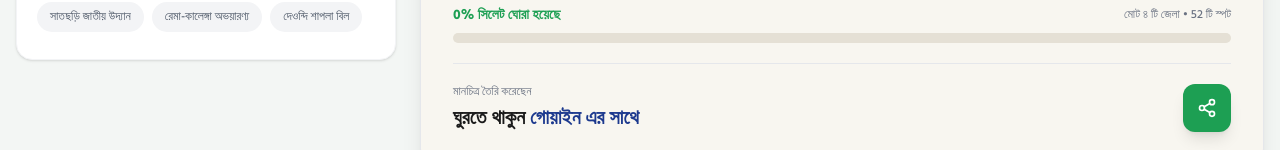
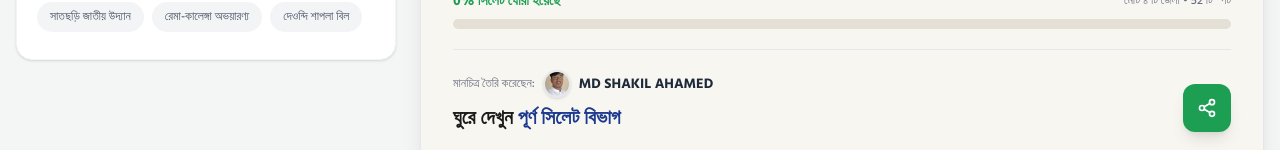
Before and after one commit to shakilcstdev/sylhet-travel-map, a Next.js app: page / in a window 1280 px wide. Shown: the part 802-952 px from the top of the page. Built offline with nearby package versions, Linux system fonts and the light colour scheme; no server answers.

Commit message:
Added profile picture and updated footer text

```diff
--- a/components/TravelMap.tsx
+++ b/components/TravelMap.tsx
@@ -2,10 +2,22 @@
 
 import React, { useState, useRef, useMemo, useEffect } from "react";
 import { spotsData, sylhetDistricts } from "@/data/spots";
-import { Upload, Download, Search, Share2, Globe, User } from "lucide-react";
+import {
+  Upload,
+  Download,
+  Search,
+  Share2,
+  Globe,
+  User,
+} from "lucide-react";
 import { toPng } from "html-to-image";
 import jsPDF from "jspdf";
-import { ComposableMap, Geographies, Geography, Marker } from "react-simple-maps";
+import {
+  ComposableMap,
+  Geographies,
+  Geography,
+  Marker,
+} from "react-simple-maps";
 import { geoCentroid } from "d3-geo";
 
 const geoUrls = [
@@ -435,7 +447,6 @@ export default function TravelMap() {
 
                           return (
                             <React.Fragment key={geo.rsmKey}>
-                              {/* 🌟 জেলার ব্যাকগ্রাউন্ড সবসময় ধূসর থাকবে 🌟 */}
                               <Geography
                                 geography={geo}
                                 fill="#E5E0D5"
@@ -448,19 +459,18 @@ export default function TravelMap() {
                                 } as any}
                               />
 
-                              {/* 🌟 জেলার নাম সবসময় দেখা যাবে 🌟 */}
                               <Marker coordinates={[x, y]}>
                                 <text
                                   textAnchor="middle"
                                   y={0}
                                   style={{
                                     fontFamily: "inherit",
-                                    fill: "#173D2B", // গাঢ় সবুজ লেখা
+                                    fill: "#173D2B",
                                     fontSize: "18px",
                                     fontWeight: "900",
                                     paintOrder: "stroke",
                                   }}
-                                  stroke="#FFFFFF" // সাদা আউটলাইন
+                                  stroke="#FFFFFF"
                                   strokeWidth={3}
                                   className="pointer-events-none drop-shadow-sm"
                                 >
@@ -473,7 +483,6 @@ export default function TravelMap() {
                     }
                   </Geographies>
 
-                  {/* 🌟 ৫২টি স্পট (সিলেক্ট করলে শুধুমাত্র সেই স্পটটি সবুজ হবে) 🌟 */}
                   {spotsData.map((spot) => {
                     const isSelected = visitedSpots.includes(spot.id);
 
@@ -486,7 +495,6 @@ export default function TravelMap() {
                           className="cursor-pointer group"
                           onClick={() => toggleVisited(spot.id)}
                         >
-                          {/* ডট (সিলেক্ট না করলে লাল, করলে থিমের রঙ) */}
                           <circle
                             r={isSelected ? 4.5 : 2.5}
                             fill={isSelected ? activeTheme.color : "#D32F2F"}
@@ -495,7 +503,6 @@ export default function TravelMap() {
                             className="transition-all duration-200 group-hover:r-5"
                           />
 
-                          {/* সিলেক্ট করলে নামের পেছনে ব্যাকগ্রাউন্ড (পিল) এবং লেখা আসবে */}
                           {isSelected && (
                             <g transform="translate(0, -12)">
                               <rect
@@ -548,14 +555,24 @@ export default function TravelMap() {
                 />
               </div>
 
+              {/* 🌟 এখানে ছবির সাইজ বড় করা হয়েছে (w-7 h-7) এবং বর্ডার যুক্ত করা হয়েছে 🌟 */}
               <div className="flex justify-between items-end border-t border-gray-200 pt-5">
                 <div>
-                  <p className="text-xs text-gray-500 mb-1">
-                    মানচিত্র তৈরি করেছেন
-                  </p>
+                  <div className="flex items-center gap-2 mb-1.5">
+                    <span className="text-xs font-medium text-gray-500">মানচিত্র তৈরি করেছেন:</span>
+
+                    <img
+                      src="/profile.png"
+                      alt="Creator"
+                      className="w-7 h-7 rounded-full object-cover border-2 border-gray-200 shadow-sm"
+                    />
+
+                    <span className="font-bold text-gray-800 text-sm uppercase">MD SHAKIL AHAMED</span>
+                  </div>
+
                   <p className="text-xl font-black text-[#1A1A1A]">
-                    ঘুরতে থাকুন{" "}
-                    <span className="text-blue-900">গোয়াইন এর সাথে</span>
+                    ঘুরে দেখুন{" "}
+                    <span className="text-blue-900">পূর্ণ সিলেট বিভাগ</span>
                   </p>
                 </div>
                 <div
@@ -567,15 +584,16 @@ export default function TravelMap() {
               </div>
             </div>
 
+            {/* 🌟 ইউজারের আপলোড করা ছবি (বড় করে ম্যাপের ওপর) 🌟 */}
             {userImage && (
-              <div className="absolute top-28 left-10 bg-white p-2.5 rounded-xl shadow-2xl -rotate-3 border-4 border-white z-30">
+              <div className="absolute top-28 left-4 bg-white p-2.5 rounded-xl shadow-2xl -rotate-3 border-4 border-white z-30">
                 <img
                   src={userImage}
                   alt="আপনার ছবি"
                   className="w-24 h-24 object-cover rounded-lg"
                 />
                 {userName && (
-                  <p className="text-center text-xs font-bold mt-2 text-gray-800 bg-gray-100 py-1 rounded">
+                  <p className="text-center text-xs font-bold mt-2 text-gray-800 bg-gray-100 py-1 rounded uppercase">
                     {userName}
                   </p>
                 )}
```
Also changed, not shown: public/profile.png (added).
